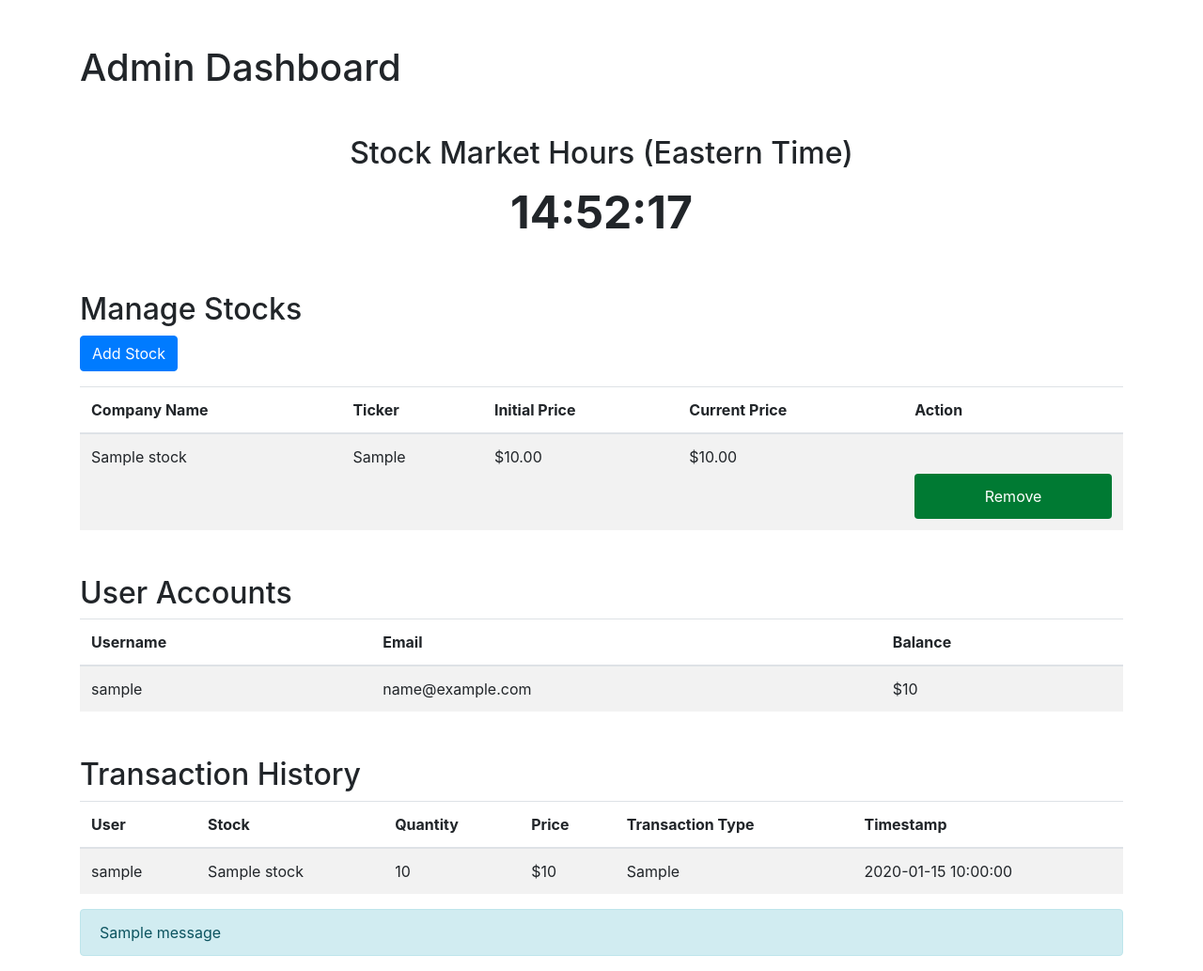
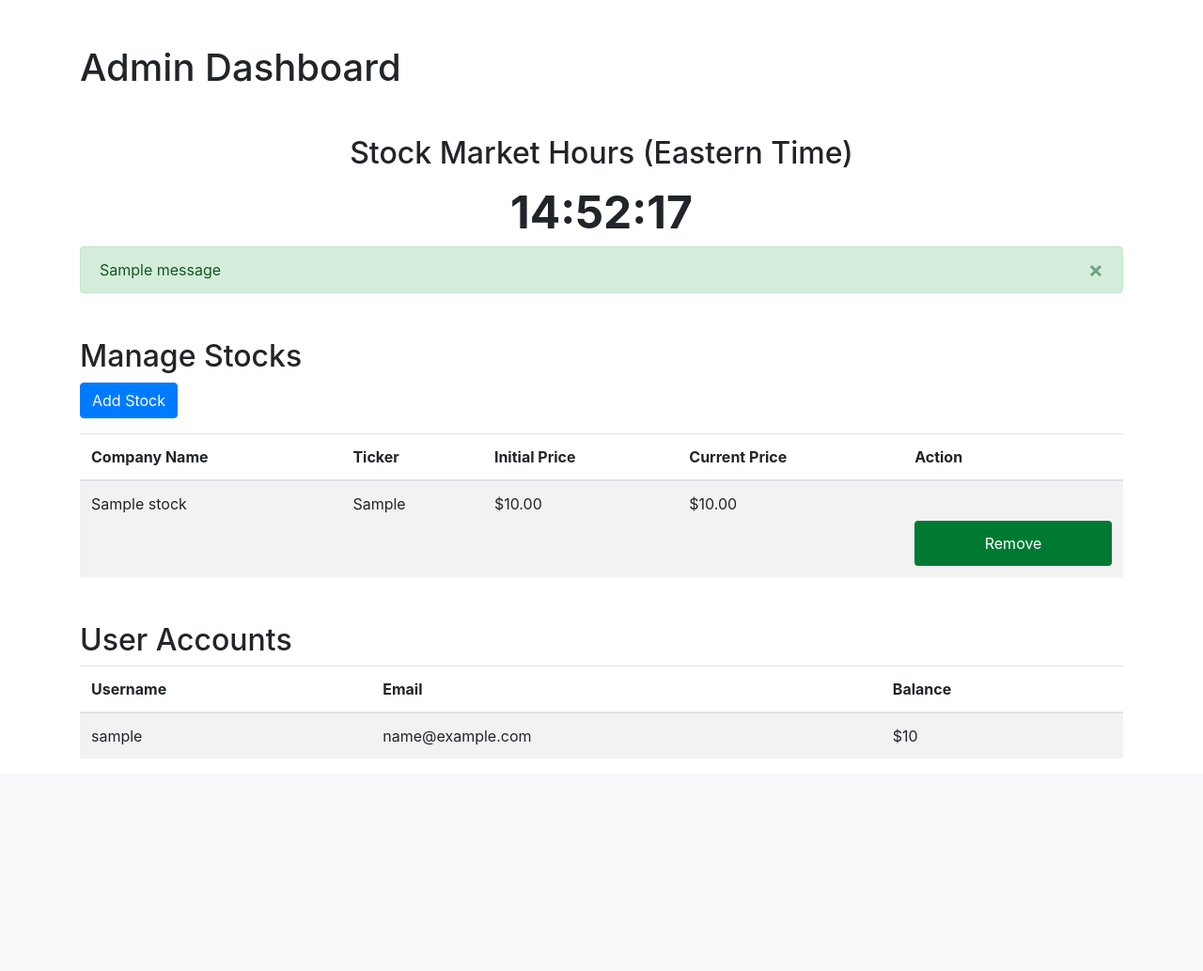
Before and after one commit to mohusein/IFT401Capstone, a Flask app: template templates/admin_dashboard.html in a window 1280 px wide. Shown: the part 56-1089 px from the top of the page at 94% size. After the commit the page ends 849 px from the top, so only its background shows below. Run offline with Flask 3, Linux system fonts and the light colour scheme; tables that the repository leaves empty or names only in its code hold one stand-in row (values such as "Sample post"); the template is opened without the code that fills it: values that come from a table or form of the project are taken from there, most other values are stand-ins (such as "Sample title", 1, 10 or a date in 2020); one stand-in notice (Sample message) is shown; some libraries are stand-ins or nearby versions.

Commit message:
Update admin_dashboard.html

```diff
--- a/templates/admin_dashboard.html
+++ b/templates/admin_dashboard.html
@@ -8,26 +8,21 @@
     <script>
         // Function to get Eastern Time and display it
         function displayEasternTime() {
-            // Create a new Date object and convert it to Eastern Time
             const easternOffset = -5;  // UTC offset for Eastern Time (without Daylight Saving Time)
             const now = new Date();
             const utc = now.getTime() + now.getTimezoneOffset() * 60000;  // Get UTC time in milliseconds
             const easternTime = new Date(utc + (3600000 * easternOffset)); // Convert UTC to Eastern Time
 
-            // Get hours, minutes, and seconds
             let hours = easternTime.getHours();
             let minutes = easternTime.getMinutes();
             let seconds = easternTime.getSeconds();
 
-            // Add leading zeroes if necessary
             hours = hours < 10 ? '0' + hours : hours;
             minutes = minutes < 10 ? '0' + minutes : minutes;
             seconds = seconds < 10 ? '0' + seconds : seconds;
 
-            // Format time as HH:MM:SS
             const timeString = hours + ':' + minutes + ':' + seconds;
 
-            // Display the time on the page
             document.getElementById('current-time').innerHTML = timeString;
         }
 
@@ -44,12 +39,8 @@
         <a class="navbar-brand" href="#">Stock Trading App</a>
         <div class="collapse navbar-collapse">
             <ul class="navbar-nav mr-auto">
-                <li class="nav-item">
-                    <a class="nav-link" href="{{ url_for('index') }}">Home</a>
-                </li>
-                <li class="nav-item">
-                    <a class="nav-link" href="{{ url_for('logout') }}">Logout</a>
-                </li>
+                <li class="nav-item"><a class="nav-link" href="{{ url_for('admin_dashboard') }}">Home</a></li>
+                <li class="nav-item"><a class="nav-link" href="{{ url_for('logout') }}">Logout</a></li>
             </ul>
         </div>
     </nav>
@@ -65,6 +56,21 @@
             </div>
         </div>
 
+        <!-- Flash Messages Section -->
+        {% with messages = get_flashed_messages(with_categories=True) %}
+            {% if messages %}
+                {% for category, message in messages %}
+                    <div class="alert alert-{{ category }} alert-dismissible fade show" role="alert">
+                        {{ message }}
+                        <button type="button" class="close" data-dismiss="alert" aria-label="Close">
+                            <span aria-hidden="true">&times;</span>
+                        </button>
+                    </div>
+                {% endfor %}
+            {% endif %}
+        {% endwith %}
+
+        <!-- Manage Stocks Section -->
         <h2 class="mt-5">Manage Stocks</h2>
         <a href="{{ url_for('add_stock') }}" class="btn btn-primary mb-3">Add Stock</a>
         <table class="table table-striped">
@@ -94,6 +100,7 @@
             </tbody>
         </table>
 
+        <!-- User Accounts Section -->
         <h2 class="mt-5">User Accounts</h2>
         <table class="table table-striped">
             <thead>
@@ -113,41 +120,11 @@
                 {% endfor %}
             </tbody>
         </table>
-
-        <h2 class="mt-5">Transaction History</h2>
-        <table class="table table-striped">
-            <thead>
-                <tr>
-                    <th>User</th>
-                    <th>Stock</th>
-                    <th>Quantity</th>
-                    <th>Price</th>
-                    <th>Transaction Type</th>
-                    <th>Timestamp</th>
-                </tr>
-            </thead>
-            <tbody>
-                {% for transaction in transactions %}
-                <tr>
-                    <td>{{ transaction.user.username }}</td>
-                    <td>{{ transaction.stock.company_name }}</td>
-                    <td>{{ transaction.quantity }}</td>
-                    <td>${{ transaction.price }}</td>
-                    <td>{{ transaction.transaction_type }}</td>
-                    <td>{{ transaction.timestamp }}</td>
-                </tr>
-                {% endfor %}
-            </tbody>
-        </table>
-
-        {% if get_flashed_messages() %}
-            <div class="mt-3">
-                {% for message in get_flashed_messages() %}
-                    <div class="alert alert-info">{{ message }}</div>
-                {% endfor %}
-            </div>
-        {% endif %}
     </div>
 
+    <!-- Scripts for Bootstrap -->
+    <script src="https://code.jquery.com/jquery-3.5.1.slim.min.js"></script>
+    <script src="https://cdn.jsdelivr.net/npm/@popperjs/core@2.9.2/dist/umd/popper.min.js"></script>
+    <script src="https://stackpath.bootstrapcdn.com/bootstrap/4.5.2/js/bootstrap.min.js"></script>
 </body>
 </html>
```
